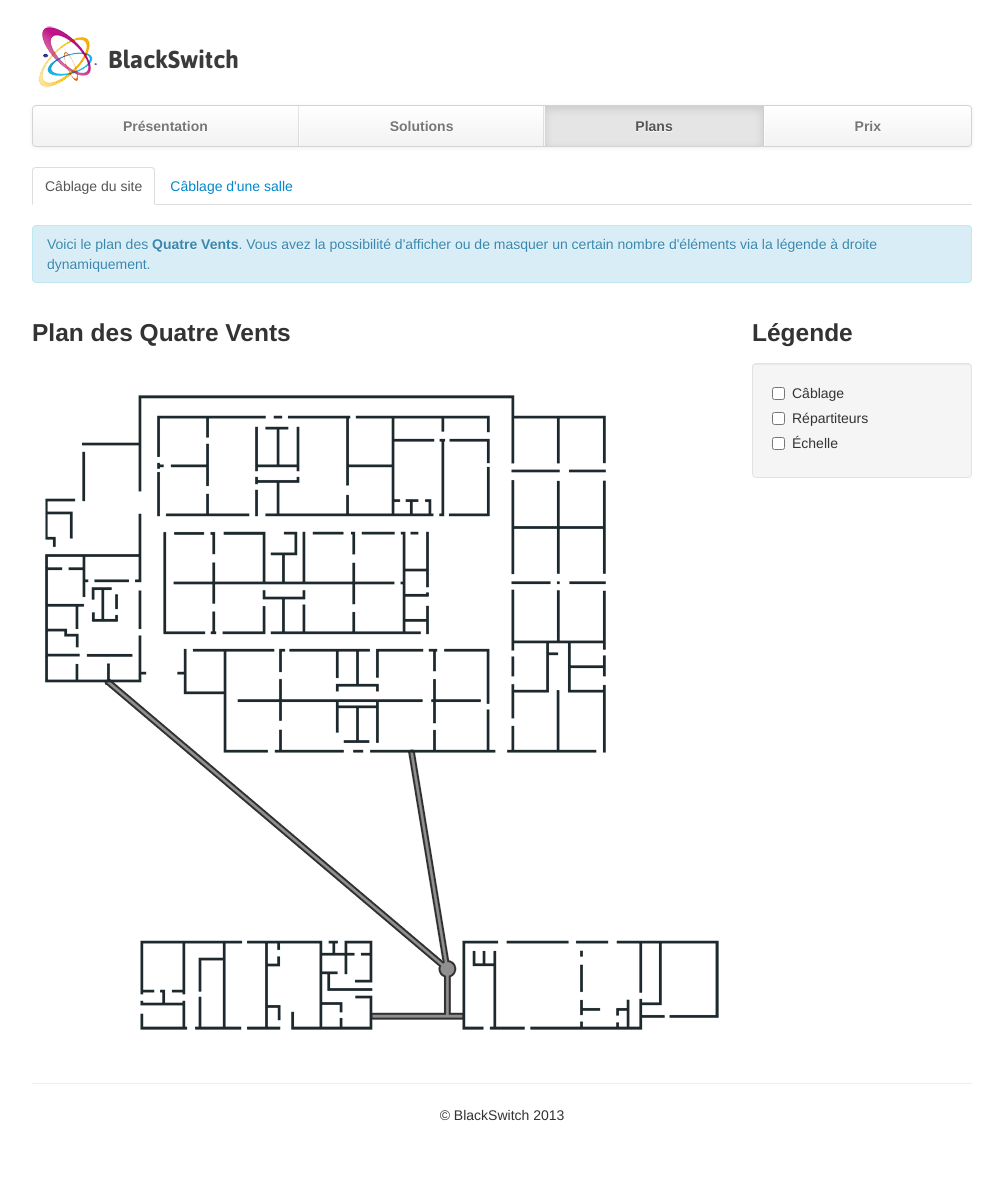
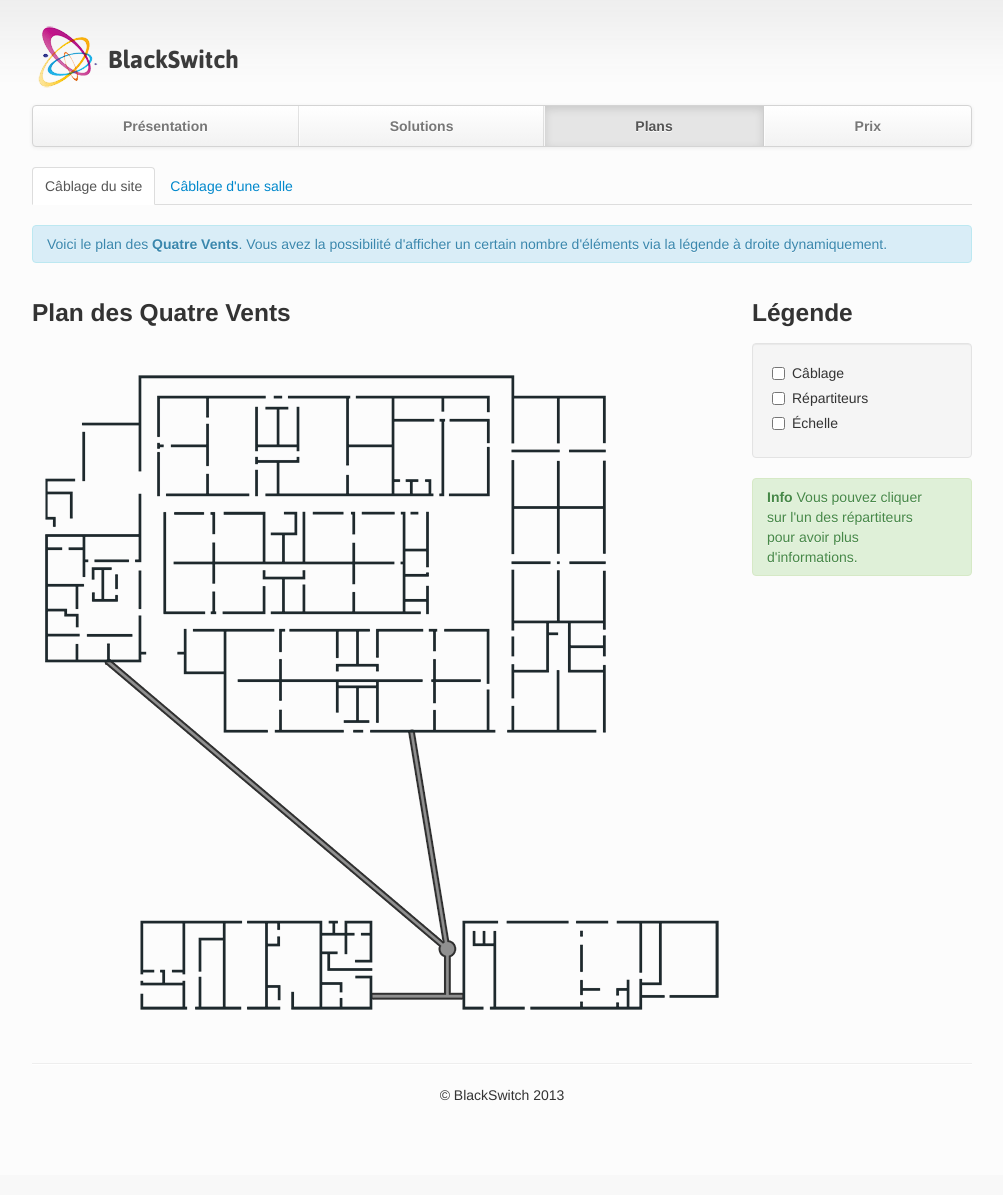
Before and after one commit to aerialls/TCS, a PHP site: template templates/maps.html.twig in a window 1280 px wide. Shown: the whole page, without its empty margins (138-1141 px from the left). After the commit the page ends 1101 px from the top, so only its background shows below. Run offline with PHP 8.4, Linux system fonts and the light colour scheme; the template is opened without the code that fills it, so the values that code supplies are empty; some libraries are stand-ins or nearby versions.

Commit message:
added background image

```diff
--- a/templates/maps.html.twig
+++ b/templates/maps.html.twig
@@ -12,7 +12,7 @@
     <div class="tab-pane active" id="site">
         <!-- Cablage du site -->
         <div class="alert alert-info">
-            Voici le plan des <strong>Quatre Vents</strong>. Vous avez la possibilité d'afficher ou de masquer
+            Voici le plan des <strong>Quatre Vents</strong>. Vous avez la possibilité d'afficher
             un certain nombre d'éléments via la légende à droite dynamiquement.
         </div>
 
@@ -42,6 +42,10 @@
                         Échelle
                     </label>
                 </div>
+                <div class="alert alert-success">
+                    <strong>Info</strong>
+                    Vous pouvez cliquer sur l'un des répartiteurs pour avoir plus d'informations.
+                </div>
             </div>
         </div>
     </div>
--- a/web/css/layout.css
+++ b/web/css/layout.css
@@ -30,6 +30,10 @@
 body {
   padding-top: 20px;
   padding-bottom: 60px;
+  background-image: url("/images/background.png");
+  background-position: top;
+  background-repeat: repeat-x;
+  background-color: #fcfcfc;
 }
 
 .container {
```
Also changed, not shown: web/images/background.png (added).
